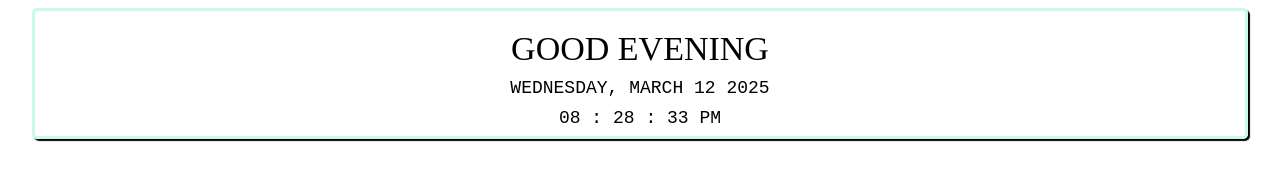
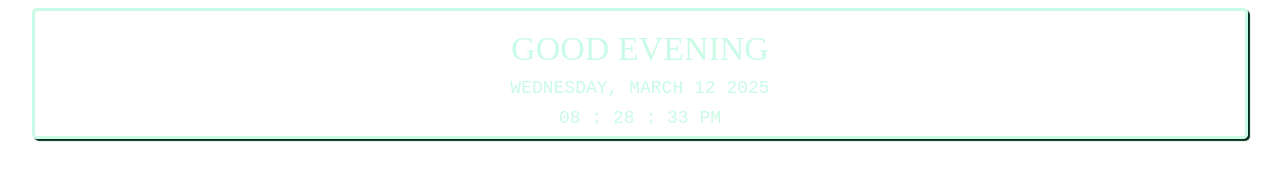
Before and after one commit to IngeSmeers/notion, a plain HTML site: page greeting_minimal.html in a window 1280 px wide. Drawn offline with Linux system fonts and the light colour scheme.

Commit message:
Update greeting_minimal.html

```diff
--- a/greeting_minimal.html
+++ b/greeting_minimal.html
@@ -17,7 +17,7 @@
 
         .widget {
             padding: 5px 5px ;
-            color: #000000;
+            color: #cafbe7;
             display: flex;
             justify-content:center;
             align-items:center;
@@ -26,7 +26,7 @@
             margin: auto;
             border: 3px solid #cafbe7;
             border-radius: 5px;
-            box-shadow: 2px 2px 1px 0px #000000;
+            box-shadow: 2px 2px 1px 0px #032f1d;
 
         }
 
```
